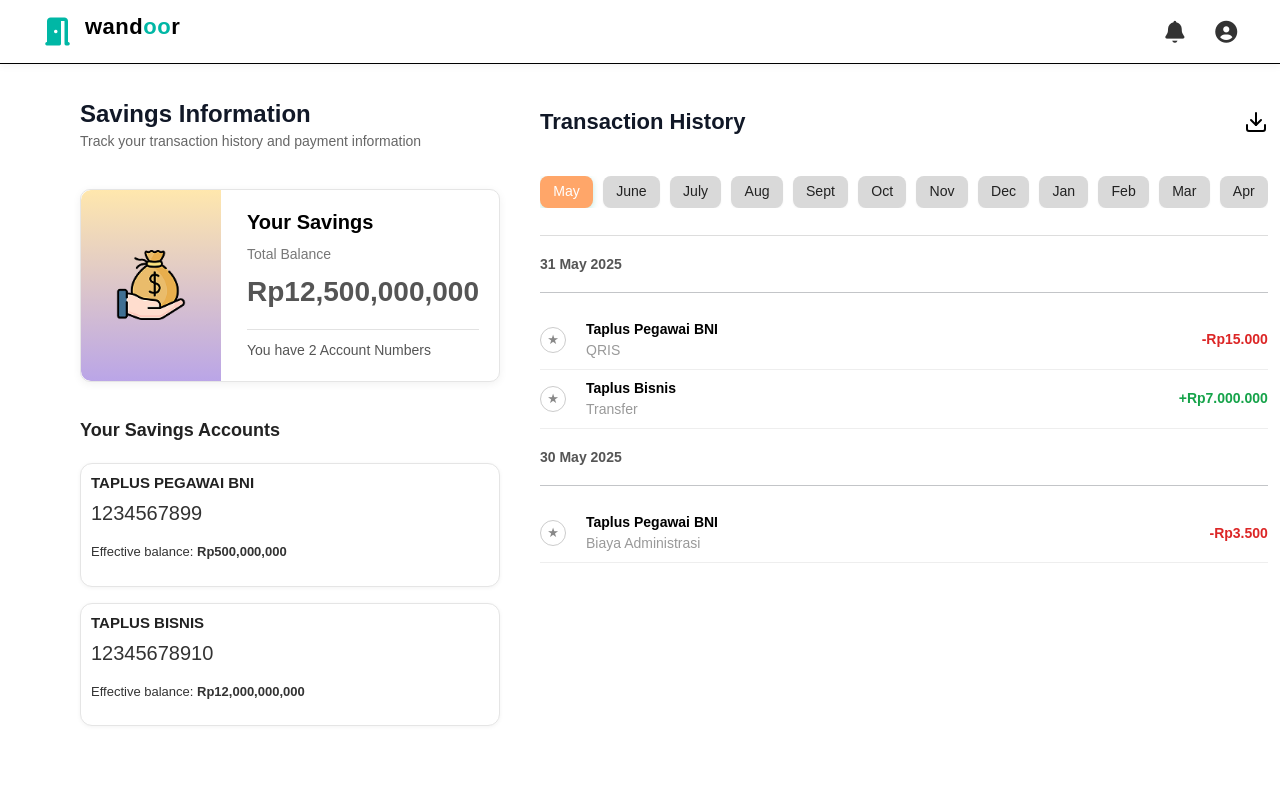
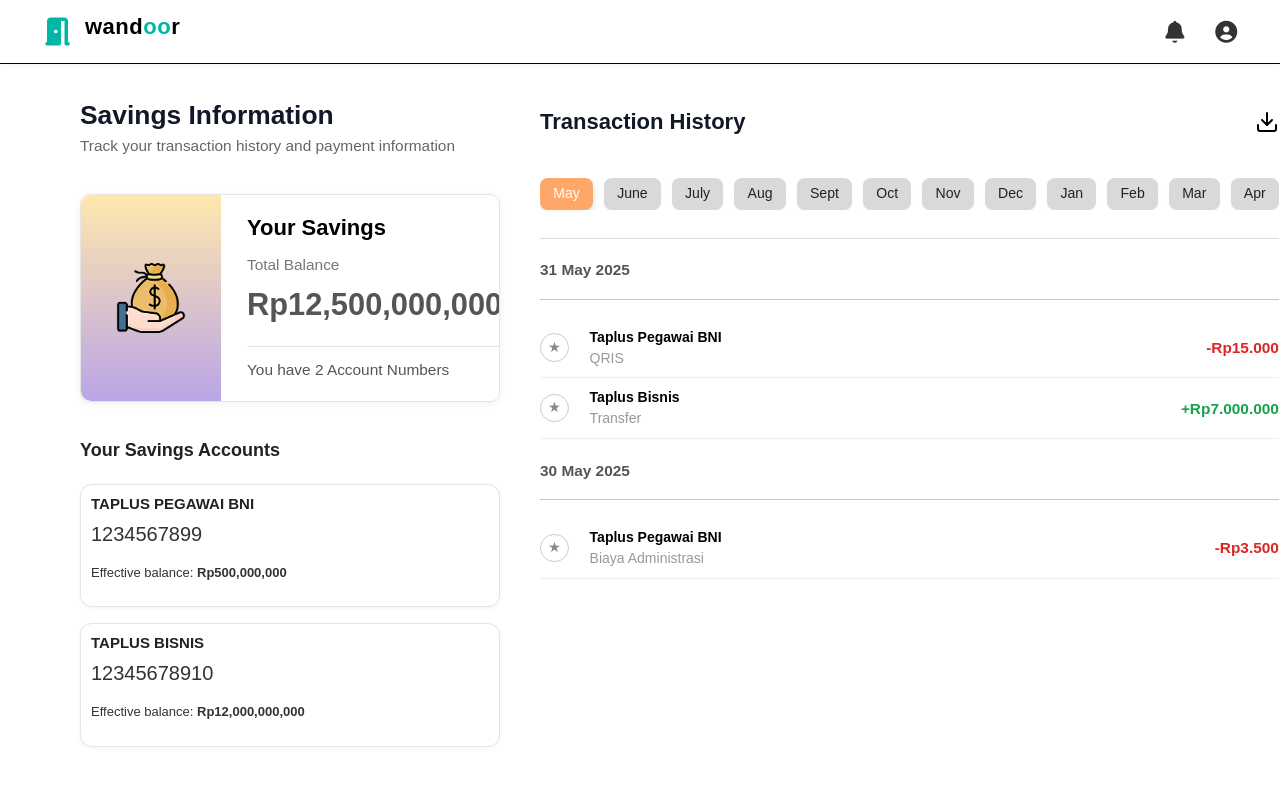
Before and after one commit to kelompok-3-odp343/Client-Side, a React (Vite) app: page /savings in a window 1280 px wide. Shown: the top 786 px of the page. Built offline with nearby package versions, Linux system fonts and the light colour scheme; no server answers.

Commit message:
fix: rapikan skala halaman pension funds

```diff
--- a/src/features/pension-funds/styles/pension-funds.css
+++ b/src/features/pension-funds/styles/pension-funds.css
@@ -3,19 +3,15 @@
   font-family: "Poppins", sans-serif;
   min-height: 100vh;
   overflow: auto;
-  /* Pastikan konten bisa bergulir jika diperlukan */
 }
 
 /* ======== LAYOUT UTAMA ======== */
 .pension-fund-container {
   display: flex;
-  gap: 40px;
-  padding: 100px 80px 60px;
-  /* offset dari navbar */
-  max-width: 1400px;
+  gap: 2.5rem;
+  padding: 6.25rem 5rem 3.75rem;
   margin: 0 auto;
   align-items: stretch;
-  /* Menyelaraskan tinggi antara kiri dan kanan */
 }
 
 /* ======== LEFT SIDE ======== */
@@ -23,22 +19,21 @@
   flex: 1;
   display: flex;
   flex-direction: column;
-  gap: 28px;
-  min-width: 420px;
+  gap: 1.75rem;
+  min-width: 26.25rem;
   max-width: 100%;
-  /* Pastikan kontainer bisa mengalir sesuai ukuran */
 }
 
 .section-header .lg-title {
-  font-size: 24px;
+  font-size: 1.5rem;
   font-weight: 700;
   margin: 0;
 }
 
 .section-header .lg-sub {
-  font-size: 14px;
+  font-size: 0.875rem;
   color: #666;
-  margin-top: 2px;
+  margin-top: 0.125rem;
 }
 
 /* ======== PENSION FUND SUMMARY CARD ======== */
@@ -46,18 +41,17 @@
   display: flex;
   align-items: center;
   background: #fff;
-  border-radius: 10px;
-  box-shadow: 0 2px 8px rgba(0, 0, 0, 0.06);
+  border-radius: 0.625rem;
+  box-shadow: 0 0.125rem 0.5rem rgba(0, 0, 0, 0.06);
   overflow: hidden;
-  border: 1px solid #e5e5e5;
+  border: 0.0625rem solid #e5e5e5;
   width: 100%;
-  max-width: 600px;
   transition: all 0.2s ease;
 }
 
 .pension-fund-summary-card.fancy:hover {
-  transform: translateY(-2px);
-  box-shadow: 0 4px 12px rgba(0, 0, 0, 0.08);
+  transform: translateY(-0.125rem);
+  box-shadow: 0 0.25rem 0.75rem rgba(0, 0, 0, 0.08);
 }
 
 .pension-fund-summary-left {
@@ -67,103 +61,100 @@
   display: flex;
   justify-content: center;
   align-items: center;
-  border-top-left-radius: 10px;
-  border-bottom-left-radius: 10px;
+  border-top-left-radius: 0.625rem;
+  border-bottom-left-radius: 0.625rem;
 }
 
 .pension-fund-icon-circle img {
-  width: 80px;
+  width: 5rem;
   height: auto;
-  /* Pastikan ukuran ikon tidak merusak layout */
 }
 
 .pension-fund-summary-right {
   flex: 1;
-  padding: 24px 30px;
+  padding: 1.5rem 1.875rem;
   display: flex;
   flex-direction: column;
   justify-content: center;
   height: 100%;
-  /* Pastikan kanan memiliki tinggi penuh */
 }
 
 .summary-title {
-  font-size: 20px;
+  font-size: 1.25rem;
   font-weight: 700;
   color: #000;
-  margin-bottom: 10px;
+  margin-bottom: 0.625rem;
 }
 
 .summary-label {
-  font-size: 14px;
+  font-size: 0.875rem;
   color: #777;
   margin: 0;
 }
 
 .summary-balance {
-  font-size: 28px;
+  font-size: 1.75rem;
   font-weight: 700;
-  margin: 6px 0;
+  margin: 0.375rem 0;
 }
 
 .summary-divider {
   width: 100%;
-  height: 1px;
+  height: 0.0625rem;
   background: #e2e2e2;
-  margin: 10px 0;
+  margin: 0.625rem 0;
 }
 
 .summary-sub {
-  font-size: 14px;
+  font-size: 0.875rem;
   color: #555;
   margin: 0;
 }
 
 /* ======== YOUR PENSION FUNDS ======== */
 .your-pension-title {
-  font-size: 18px;
+  font-size: 1.125rem;
   font-weight: 700;
-  margin-top: 20px;
+  margin-top: 1.25rem;
 }
 
 .pension-fund-grid {
   display: flex;
-  gap: 20px;
+  gap: 1.25rem;
   flex-wrap: wrap;
-  max-width: 600px;
 }
 
 /* ======== ACCOUNT NUMBER CARD ======== */
 .account-number-card {
   background: #fff;
-  border: 1px solid #e5e5e5;
-  border-radius: 12px;
-  padding: 20px;
-  box-shadow: 0 1px 4px rgba(0, 0, 0, 0.05);
+  border: 0.0625rem solid #e5e5e5;
+  border-radius: 0.75rem;
+  padding: 1.25rem;
+  box-shadow: 0 0.0625rem 0.25rem rgba(0, 0, 0, 0.05);
   width: 100%;
   transition: 0.2s ease;
-  margin-bottom: 20px;
+  margin-bottom: 1.25rem;
 }
 
 .account-number-card:hover {
-  transform: translateY(-3px);
-  box-shadow: 0 4px 12px rgba(0, 0, 0, 0.08);
+  transform: translateY(-0.1875rem);
+  box-shadow: 0 0.25rem 0.75rem rgba(0, 0, 0, 0.08);
 }
 
 .account-number-header {
   display: flex;
   flex-direction: column;
-  gap: 10px;
-  margin-bottom: 12px;
+  gap: 0.625rem;
+  margin-bottom: 0.75rem;
 }
 
 .account-title {
-  font-size: 16px;
+  font-size: 1rem;
   font-weight: 600;
 }
 
 .account-number {
-  font-size: 14px;
+  font-size: 0.875rem;
   color: #888;
 }
 
@@ -174,7 +165,7 @@
 .account-balance p {
   display: flex;
   justify-content: space-between;
-  margin: 8px 0;
+  margin: 0.5rem 0;
   color: #333;
 }
 
@@ -185,18 +176,15 @@
 /* ======== ACCOUNT NUMBER GRID ======== */
 .account-number-grid {
   display: flex;
-  gap: 20px;
+  gap: 1.25rem;
   justify-content: flex-start;
-  margin-top: 20px;
+  margin-top: 1.25rem;
 }
 
 .account-number-column {
   flex: 1 1 45%;
-  /* Membagi ruang menjadi 2 kolom (45% lebar) */
-  min-width: 100px;
-  /* Membatasi lebar minimal */
-  max-width: 450px;
-  /* Membatasi lebar maksimal */
+  min-width: 6.25rem;
+  max-width: 28rem;
 }
 
 /* ======== RIGHT SIDE ======== */
@@ -205,10 +193,8 @@
   display: flex;
   flex-direction: column;
   justify-content: flex-start;
-  /* Menjaga konten berada di atas */
   height: 100%;
-  margin-top: 30px;
-  /* Menjamin tinggi bagian kanan sesuai tinggi bagian kiri */
+  margin-top: 1.875rem;
 }
 
 .transaction-header {
@@ -226,26 +212,23 @@
 .months {
   display: flex;
   flex-wrap: nowrap;
-  /* Prevent wrapping */
-  gap: 10px;
-  margin: 18px 0 12px;
+  gap: 0.625rem;
+  margin: 1.125rem 0 0.75rem;
   justify-content: flex-start;
   overflow-x: auto;
-  /* Allows scrolling horizontally if buttons overflow */
 }
 
 .month-btn {
   border: none;
-  padding: 6px 14px;
-  border-radius: 8px;
-  font-size: 13px;
+  padding: 0.375rem 0.875rem;
+  border-radius: 0.5rem;
+  font-size: 0.8125rem;
   font-weight: 500;
   background: #f4f4f4;
   cursor: pointer;
   transition: all 0.2s ease;
-  box-shadow: 0 1px 2px rgba(0, 0, 0, 0.05);
+  box-shadow: 0 0.0625rem 0.125rem rgba(0, 0, 0, 0.05);
   white-space: nowrap;
-  /* Prevent wrapping of text */
 }
 
 .month-btn:hover {
@@ -256,80 +239,81 @@
   background: #ffe9b0;
   color: #fff;
   font-weight: 600;
-  box-shadow: 0 2px 6px rgba(0, 168, 132, 0.25);
+  box-shadow: 0 0.125rem 0.375rem rgba(0, 168, 132, 0.25);
 }
 
 /* ======== TRANSACTION LIST ======== */
 .transaction-list {
-  border-top: 1px solid #ddd;
+  border-top: 0.0625rem solid #ddd;
 }
 
 .transaction-group {
-  margin-top: 18px;
+  margin-top: 1.125rem;
 }
 
 .transaction-date {
   font-weight: 600;
-  font-size: 14px;
-  margin-bottom: 6px;
+  font-size: 0.875rem;
+  margin-bottom: 0.375rem;
 }
 
 .transaction-item {
   display: flex;
   justify-content: space-between;
   align-items: center;
-  padding: 8px 0;
-  border-bottom: 1px solid #eee;
+  padding: 0.5rem 0;
+  border-bottom: 0.0625rem solid #eee;
 }
 
 .tx-left {
   display: flex;
   align-items: center;
-  gap: 10px;
+  gap: 0.625rem;
 }
 
 .tx-icon {
-  width: 26px;
-  height: 26px;
+  width: 1.625rem;
+  height: 1.625rem;
   border-radius: 50%;
-  border: 1px solid #ccc;
+  border: 0.0625rem solid #ccc;
   display: flex;
   align-items: center;
   justify-content: center;
-  font-size: 13px;
+  font-size: 0.8125rem;
   color: #888;
 }
 
 .tx-type {
   font-weight: 600;
-  font-size: 14px;
+  font-size: 0.875rem;
   color: #000;
 }
 
 .tx-detail {
-  font-size: 12px;
+  font-size: 0.75rem;
   color: #999;
 }
 
 .tx-amount {
   font-weight: 600;
-  font-size: 14px;
+  font-size: 0.875rem;
   color: #222;
 }
 
 /* ======== NO TRANSACTION TEXT ======== */
 .no-tx {
   color: #777;
-  font-size: 14px;
+  font-size: 0.875rem;
   text-align: center;
-  margin-top: 20px;
+  margin-top: 1.25rem;
 }
 
-/* ======== MEDIA QUERIES ======== */
-@media (max-width: 768px) {
+/* ======== RESPONSIVE ======== */
+@media (max-width: 48rem) {
   .pension-fund-container {
     flex-direction: column;
-    gap: 20px;
+    gap: 1.25rem;
+    padding: 4rem 1.5rem;
   }
 
   .pension-fund-left,
@@ -338,7 +322,15 @@
   }
 
   .month-btn {
-    padding: 6px 12px;
-    font-size: 12px;
+    padding: 0.375rem 0.75rem;
+    font-size: 0.75rem;
+  }
+
+  .account-number-grid {
+    flex-direction: column;
+  }
+
+  .account-number-column {
+    max-width: 100%;
   }
 }
```
